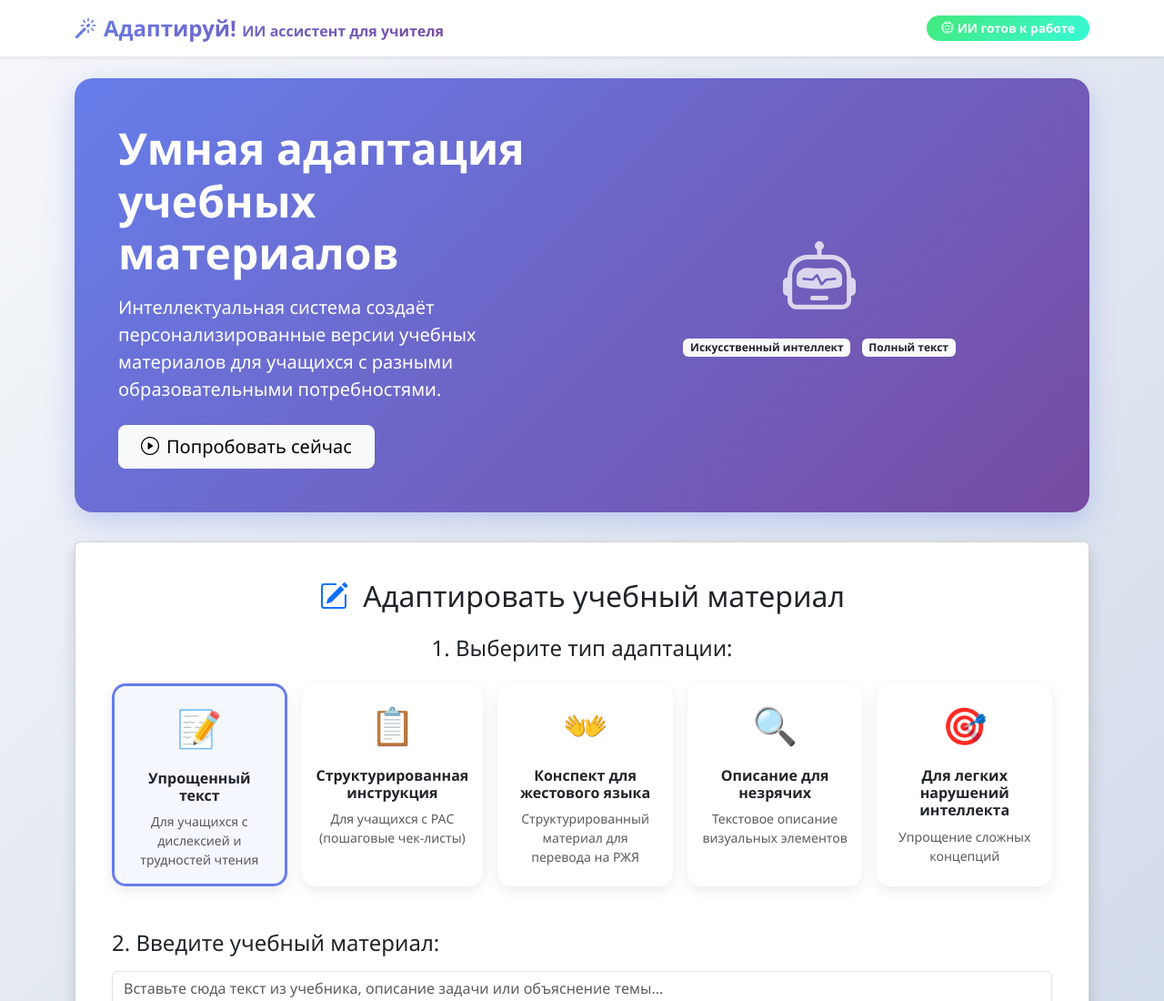
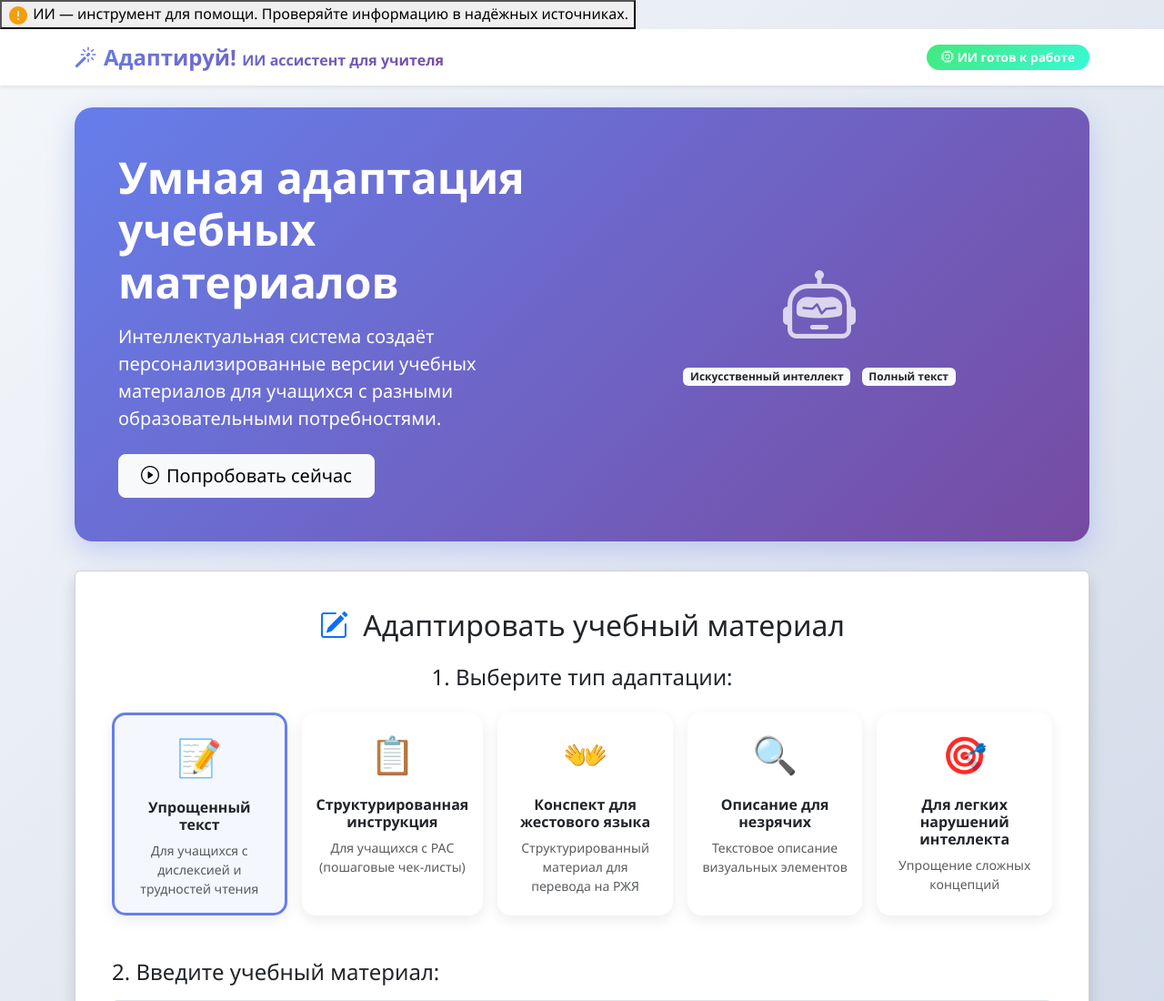
Before and after one commit to aruzhannazarova2003-cell/neuroadapt, a plain HTML site: page index.html in a window 1280 px wide. Shown: the top 1100 px of the page at 91% size. Drawn offline with nearby package versions, Linux system fonts and the light colour scheme.

Commit message:
Update index.html

```diff
--- a/index.html
+++ b/index.html
@@ -6,6 +6,15 @@
     <title>Адаптируй! - ИИ ассистент для учителя</title>
     <link href="https://cdn.jsdelivr.net/npm/bootstrap@5.3.0/dist/css/bootstrap.min.css" rel="stylesheet">
     <link rel="stylesheet" href="https://cdn.jsdelivr.net/npm/bootstrap-icons@1.10.0/font/bootstrap-icons.css">
+    <button class="tooltip-btn" aria-label="Дисклеймер">
+    <svg width="24" height="24" viewBox="0 0 24 24" fill="#f59e0b">
+        <!-- Иконка предупреждения -->
+        <path d="M12 2C6.48 2 2 6.48 2 12s4.48 10 10 10 10-4.48 10-10S17.52 2 12 2zm1 15h-2v-2h2v2zm0-4h-2V7h2v6z"/>
+    </svg>
+    <span class="tooltip-text">
+        ИИ — инструмент для помощи. Проверяйте информацию в надёжных источниках.
+    </span>
+    </button>
     <style>
         :root {
             --primary-gradient: linear-gradient(135deg, #667eea 0%, #764ba2 100%);
@@ -1131,4 +1140,5 @@
         }
     </script>
 </body>
+
 </html>
```
